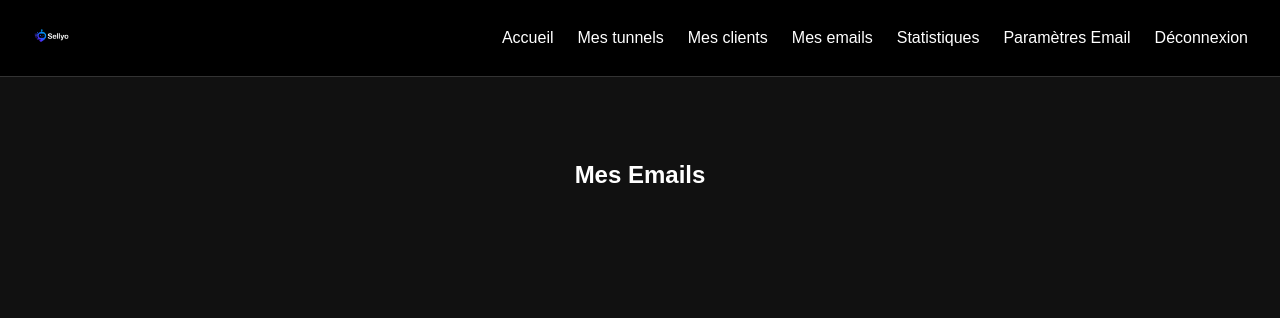
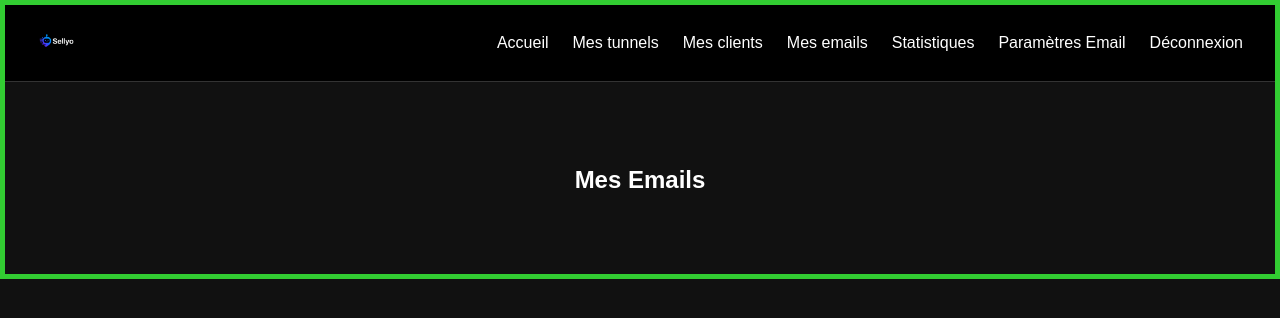
Before and after one commit to ALRICPAON/dashboard-sellyo, a plain HTML site: page emails.html in a window 1280 px wide. Drawn offline with Linux system fonts and the light colour scheme; no server answers.

Commit message:
Update dashboard.css

```diff
--- a/dashboard.css
+++ b/dashboard.css
@@ -1,4 +1,8 @@
 /* --- Styles de base --- */
+body {
+  border: 5px solid limegreen !important;
+}
+
 body {
   background: #111;
   color: #fff;
```
